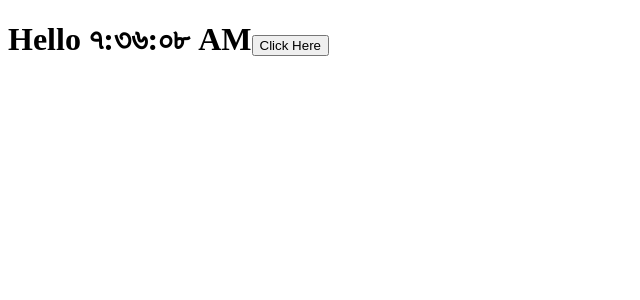
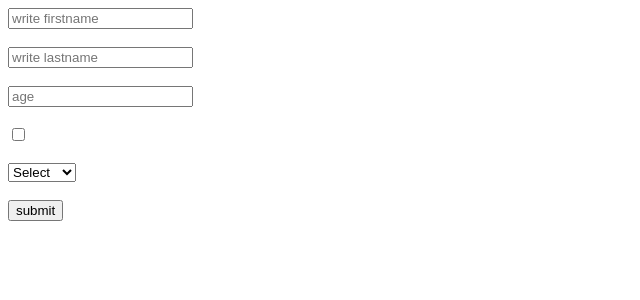
Before and after one commit to TRISHAN00/react-form-handling, a React (Create React App) app: page / in a window 1280 px wide. Shown: the top 300 px of the page, without its empty margins (0-640 px from the left). Built offline with nearby package versions, Linux system fonts and the light colour scheme.

Commit message:
input field

```diff
--- a/src/App.js
+++ b/src/App.js
@@ -1,9 +1,9 @@
-import Clock from './component/Clock'
+import Form from './component/Form'
 
 function App () {
   return (
     <div className='App'>
-      <Clock local='bn-BD' />
+      <Form />
     </div>
   )
 }
--- /dev/null
+++ b/src/component/Form.js
@@ -0,0 +1,109 @@
+import React, { Component } from 'react'
+
+export default class Form extends Component {
+  state = {
+    firstName: '',
+    lastName: '',
+    age: '',
+    error: '',
+    checkbox: false,
+    value: 'select'
+  }
+
+  handleOnBlur = e => {
+    if (e.target.name === 'firstName') {
+      this.setState({
+        firstName: e.target.value
+      })
+    } else if (e.target.name === 'lastName') {
+      this.setState({
+        lastName: e.target.value
+      })
+    } else if (e.target.name === 'age') {
+      this.setState({
+        age: e.target.value
+      })
+    } else if (e.target.name === 'checkbox') {
+      this.setState({
+        checkbox: true
+      })
+    } else if (e.target.name === 'selectName') {
+      this.setState({
+        value: e.target.value
+      })
+    } else {
+      console.log('please type number in age field')
+    }
+  }
+
+  handleOnSubmit = e => {
+    const { firstName, lastName, age, checkbox } = this.state
+    if (firstName && lastName && age && checkbox) {
+      console.log('submit succes')
+    } else {
+      this.setState({
+        error: 'Please fillup all the field'
+      })
+    }
+    e.preventDefault()
+  }
+
+  render () {
+    const { firstName, lastName, age, checkbox, value } = this.state
+    return (
+      <div>
+        <form onSubmit={this.handleOnSubmit}>
+          <input
+            required
+            name='firstName'
+            onChange={this.handleOnBlur}
+            type='text'
+            value={firstName}
+            placeholder='write firstname'
+          />
+
+          <br />
+          <br />
+          <input
+            required
+            name='lastName'
+            onChange={this.handleOnBlur}
+            type='text'
+            value={lastName}
+            placeholder='write lastname'
+          />
+          <br />
+          <br />
+          <input
+            required
+            name='age'
+            onChange={this.handleOnBlur}
+            type='text'
+            value={age}
+            placeholder='age'
+          />
+          <br />
+          <br />
+          <input
+            onChange={this.handleOnBlur}
+            type='checkbox'
+            name='checkbox'
+            id='checkbox'
+            value={checkbox}
+          />
+          <br />
+          <br />
+          <select onChange={this.handleOnBlur} name='selectName' value={value}>
+            <option value='Select'>Select</option>
+            <option value='React'>React</option>
+            <option value='Angular'>Angular</option>
+            <option value='Vue'>Vue</option>
+          </select>
+          <br />
+          <br />
+          <input type='submit' value='submit' />
+        </form>
+      </div>
+    )
+  }
+}
```
Also changed, not shown: src/component/Button.js (added, +11 -0 lines).
